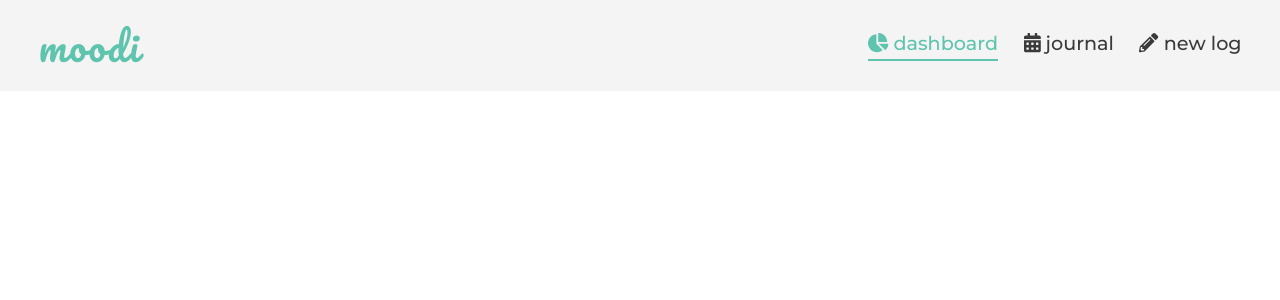
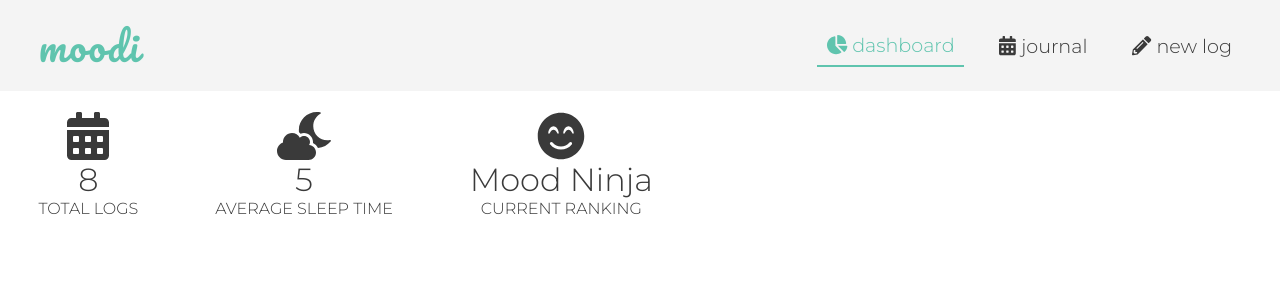
Before and after one commit to ailsamm/moodi-app, a React (Create React App) app: page /dashboard in a window 1280 px wide. Shown: the top 300 px of the page. Built offline with nearby package versions, Linux system fonts and the light colour scheme.

Commit message:
Add initial dashboard

```diff
--- a/package.json
+++ b/package.json
@@ -10,6 +10,7 @@
     "@testing-library/jest-dom": "^4.2.4",
     "@testing-library/react": "^9.3.2",
     "@testing-library/user-event": "^7.1.2",
+    "chart.js": "^2.9.3",
     "moment": "^2.26.0",
     "react": "^16.13.1",
     "react-big-calendar": "^0.25.0",
--- a/src/Components/AddMoodLog/AddMoodLog.css
+++ b/src/Components/AddMoodLog/AddMoodLog.css
@@ -35,6 +35,10 @@
     height: 10vh;
     font-size: 1em;
     color: #6a6a6a;
+}
+
+.addMoodLog__activity:focus, .addMoodLog__moodButton:focus {
+    outline: 1px solid #708dcd;
 }
 
 .addMoodLog__saveButton {
--- a/src/Components/App/App.css
+++ b/src/Components/App/App.css
@@ -1,4 +1,5 @@
 @import url('https://fonts.googleapis.com/css2?family=Montserrat:wght@300;500&display=swap');
+
 :root {
     --main-accent-color: #5fc4ae;
     --button-hover-color: #4db09a;
--- a/src/Components/Dashboard/Dashboard.css
+++ b/src/Components/Dashboard/Dashboard.css
@@ -0,0 +1,25 @@
+.dashboard__row1 {
+    display: flex;
+    flex-direction: row;
+    justify-content: center;
+    align-items: space-evenly;
+}
+
+.dashboard__featureSection {
+    display: inline-block;
+    margin: 2vh 3vw;
+}
+
+.dashboard__featureContent {
+    display: flex;
+    flex-direction: column;
+    align-items: center;
+}
+
+.dashboard__featureContent > .dashboard__featureTitle {
+    font-size: 2em;
+}
+
+.dashboard__featureContent > svg {
+    font-size: 3em;
+}
--- a/src/Components/Dashboard/Dashboard.js
+++ b/src/Components/Dashboard/Dashboard.js
@@ -1,10 +1,65 @@
 import React, { Component } from 'react';
+import MoodiContext from '../../MoodiContext';
+import { getIcon } from '../../Helper';
 import './Dashboard.css';
 
 export default class Dashboard extends Component {
+
+    static contextType = MoodiContext;
+
+    constructor(props){
+        super(props);
+        this.state={
+            timespan: "month", //or week or all time
+        }
+    }
+
+    getUserRank = () => {
+        const user = this.context.users.find(user => user.id === this.context.loggedInUser);
+        return !!user ? user.rank : "Basic";
+    }
+
+    filterLogs = () => {
+        // fetches all of user's logs
+        let logs = []
+        if (this.context.moodLogs) {
+            logs = this.context.moodLogs.filter(log => log.user_id === this.context.loggedInUser);
+        }
+        // add logic for filtering over timespan
+        return logs;
+    }
+
+    calculateAverageSleep = (logs) => {
+        const average = logs.reduce( ( sum , cur ) => sum + cur.sleepHours , 0) / logs.length;
+        const rounded = Math.round(average * 10) / 10
+        return rounded;
+    }
+
     render() {
+        const logs = this.filterLogs();
+        const userRank = this.getUserRank();
+        const sleepHours = this.calculateAverageSleep(logs);
+        const dashboardFeatures = [
+            {title: "TOTAL LOGS", content: logs.length, icon: "calendar"},
+            {title: "AVERAGE SLEEP TIME", content: sleepHours, icon: "moon"},
+            {title: "CURRENT RANKING", content: userRank, icon: "beam"},
+        ]
         return (
-            <div></div>
+            <div className="dashboard">
+                <div className="dashboard__row1">
+                    {dashboardFeatures.map(feature => {
+                        return (
+                            <div className="dashboard__featureSection" key={feature.title}>
+                                <div className="dashboard__featureContent">
+                                    {getIcon(feature.icon)}
+                                    <div className="dashboard__featureTitle">{feature.content || ""}</div>
+                                    <div className="dashboard__featureExplanation">{feature.title}</div>
+                                </div>
+                            </div>
+                        )
+                    })}
+                </div>
+            </div>
         )
     }
 }
--- a/src/Components/HeaderButtons/HeaderButtons.css
+++ b/src/Components/HeaderButtons/HeaderButtons.css
@@ -18,12 +18,23 @@
     padding-bottom: 0.5vh;
 }
 
+.headerButtons__button .headerButtons__buttonName{
+    display: none;
+}
+
+.headerButtons > a {
+    border: 1px solid var(--main-text-color);
+    border-radius: 50%;
+    padding: 0.5rem 0.6rem;
+    margin: auto 1vw;
+}
+
 .headerButtons > a:hover, .headerButtons > a.active {
     color: var(--main-accent-color);
 }
 
 .headerButtons > a.active {
-    border-bottom: 2px solid var(--main-accent-color);
+    border: 1px solid var(--main-accent-color);
 }
 
 @media only screen and (min-width: 400px) {
@@ -31,3 +42,23 @@
         flex-direction: row;
     }
 }
+
+@media only screen and (min-width: 650px) {
+
+    .headerButtons > a {
+        border: none
+    }
+
+    .headerButtons > a.active {
+        border: none;
+        border-radius: 0;
+    }
+
+    .headerButtons__button .headerButtons__buttonName{
+        display: inline;
+    }
+
+    .headerButtons > a.active {
+        border-bottom: 2px solid var(--main-accent-color);
+    }
+}
--- a/src/Components/HeaderButtons/HeaderButtons.js
+++ b/src/Components/HeaderButtons/HeaderButtons.js
@@ -34,8 +34,10 @@ export default class HeaderButtons extends Component {
                             id={button.name}
                             onClick={this.handleSelectButton}
                             key={button.name}>
-                                {getIcon(button.icon)}&nbsp;
-                                {button.name}
+                                <div className="headerButtons__button">
+                                    {getIcon(button.icon)}&nbsp;
+                                    <span className="headerButtons__buttonName">{button.name}</span>
+                                </div>
                         </NavLink>
                     )
                 })}
--- a/src/Helper.js
+++ b/src/Helper.js
@@ -1,4 +1,4 @@
-import { faSadTear, faChartPie, faInfoCircle, faCalendarAlt, faPlusCircle, faBed, faUser, faPencilAlt, faTrashAlt, faAngry, faLaughBeam, faTv, faBalanceScale, faSun, faHandSparkles, faHeart, faGrimace, faPeopleArrows, faBath, faSmile, faTired, faRunning, faMusic, faUsers, faUtensils, faGrinSquintTears, faBook, faLeaf, faTint } from '@fortawesome/free-solid-svg-icons';
+import { faSadTear, faSmileBeam, faCloudMoon, faChartPie, faInfoCircle, faCalendarAlt, faPlusCircle, faBed, faUser, faPencilAlt, faTrashAlt, faAngry, faLaughBeam, faTv, faBalanceScale, faSun, faHandSparkles, faHeart, faGrimace, faPeopleArrows, faBath, faSmile, faTired, faRunning, faMusic, faUsers, faUtensils, faGrinSquintTears, faBook, faLeaf, faTint } from '@fortawesome/free-solid-svg-icons';
 import  { FontAwesomeIcon } from '@fortawesome/react-fontawesome';
 import React from 'react';
 
@@ -150,8 +150,16 @@ export function getIcon(name) {
             iconName = faPlusCircle;
         break;
 
+        case "moon":
+            iconName = faCloudMoon;
+        break;
+
         case "info":
             iconName = faInfoCircle;
+        break;
+
+        case "beam":
+            iconName = faSmileBeam;
         break;
 
         default:
--- a/src/STORE.js
+++ b/src/STORE.js
@@ -2,10 +2,10 @@ import moment from 'moment';
 
 const STORE = {
     users: [
-        {id: 1, first_name: 'Ada', last_name: 'Lovelace', email: 'aaa@gmail.com', password: 'aaa', image: 'https://travel-quiz.s3-us-west-1.amazonaws.com/ada.jpg'},
-        {id: 2, first_name: 'Bobbi', last_name: 'Brown', email: 'bbb@gmail.com', password: 'bbb', image: 'https://travel-quiz.s3-us-west-1.amazonaws.com/bobbi.jpg'},
-        {id: 3, first_name: 'Cara', last_name: 'Comm', email: 'ccc@gmail.com', password: 'ccc', image: 'https://travel-quiz.s3-us-west-1.amazonaws.com/cara.jpg'},
-        {id: 4, first_name: 'Devin', last_name: 'Dale', email: 'ddd@gmail.com', password: 'ddd', image: 'https://travel-quiz.s3-us-west-1.amazonaws.com/devin.jpg'},
+        {id: 1, first_name: 'Ada', last_name: 'Lovelace', email: 'aaa@gmail.com', password: 'aaa', rank: "Mood Ninja"},
+        {id: 2, first_name: 'Bobbi', last_name: 'Brown', email: 'bbb@gmail.com', password: 'bbb', rank: "Mood Ninja"},
+        {id: 3, first_name: 'Cara', last_name: 'Comm', email: 'ccc@gmail.com', password: 'ccc', rank: "Mood Ninja"},
+        {id: 4, first_name: 'Devin', last_name: 'Dale', email: 'ddd@gmail.com', password: 'ddd', rank: "Mood Ninja"},
     ],
     mood_logs: [
         {id: 1, user_id: 1, mood: 'happy', start: moment("06-01-2020", 'MM-DD-YYYY'), end: moment("06-01-2020", 'MM-DD-YYYY'), title: "\xA0", activities: ['sun', 'bath'], sleepHours: 8, notes: 'Lorem ipsum dolor sit amet, consectetur adipiscing elit. Vestibulum elit.'},
```
Also changed, not shown: 1 other file (tests, documents, lock files or other folders).
